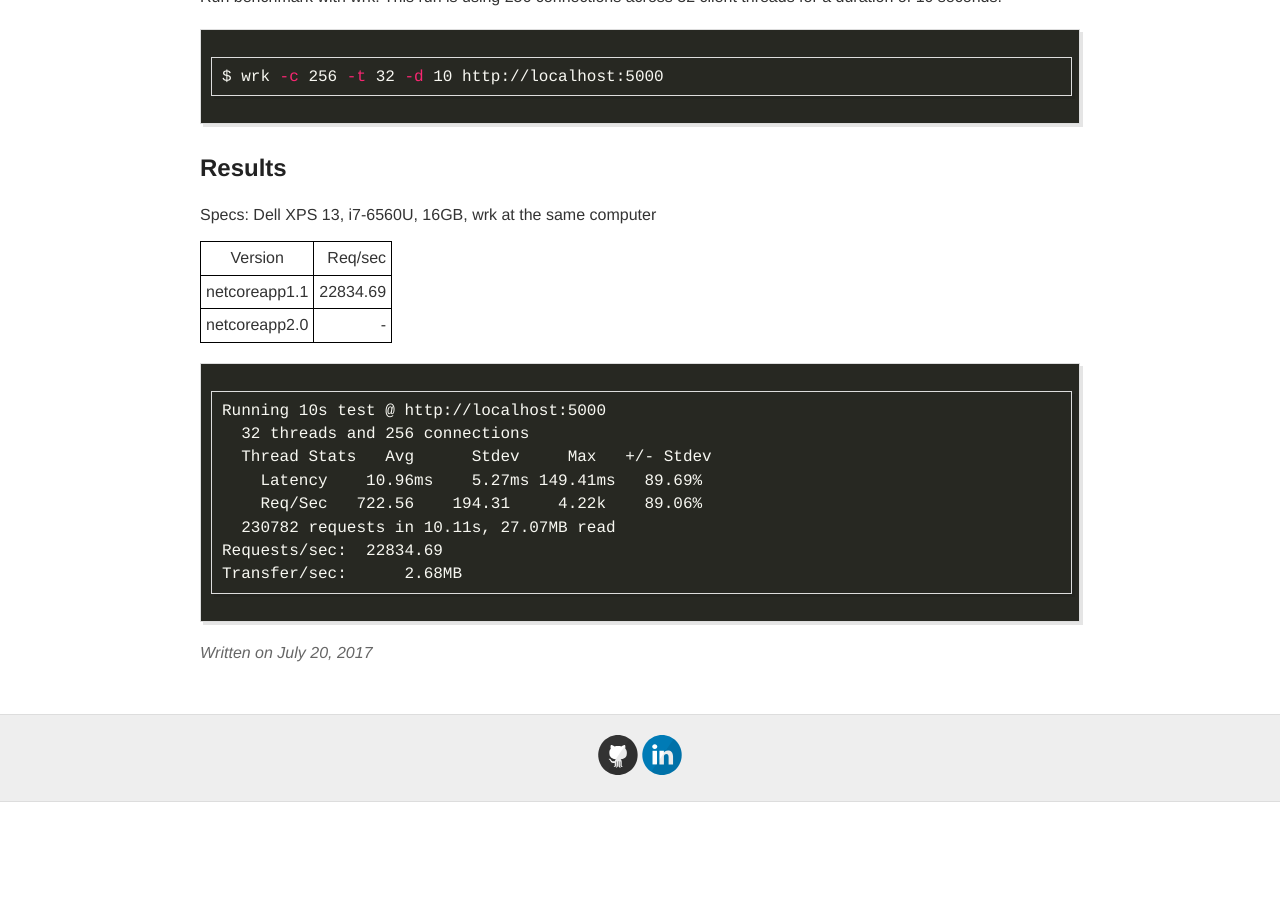
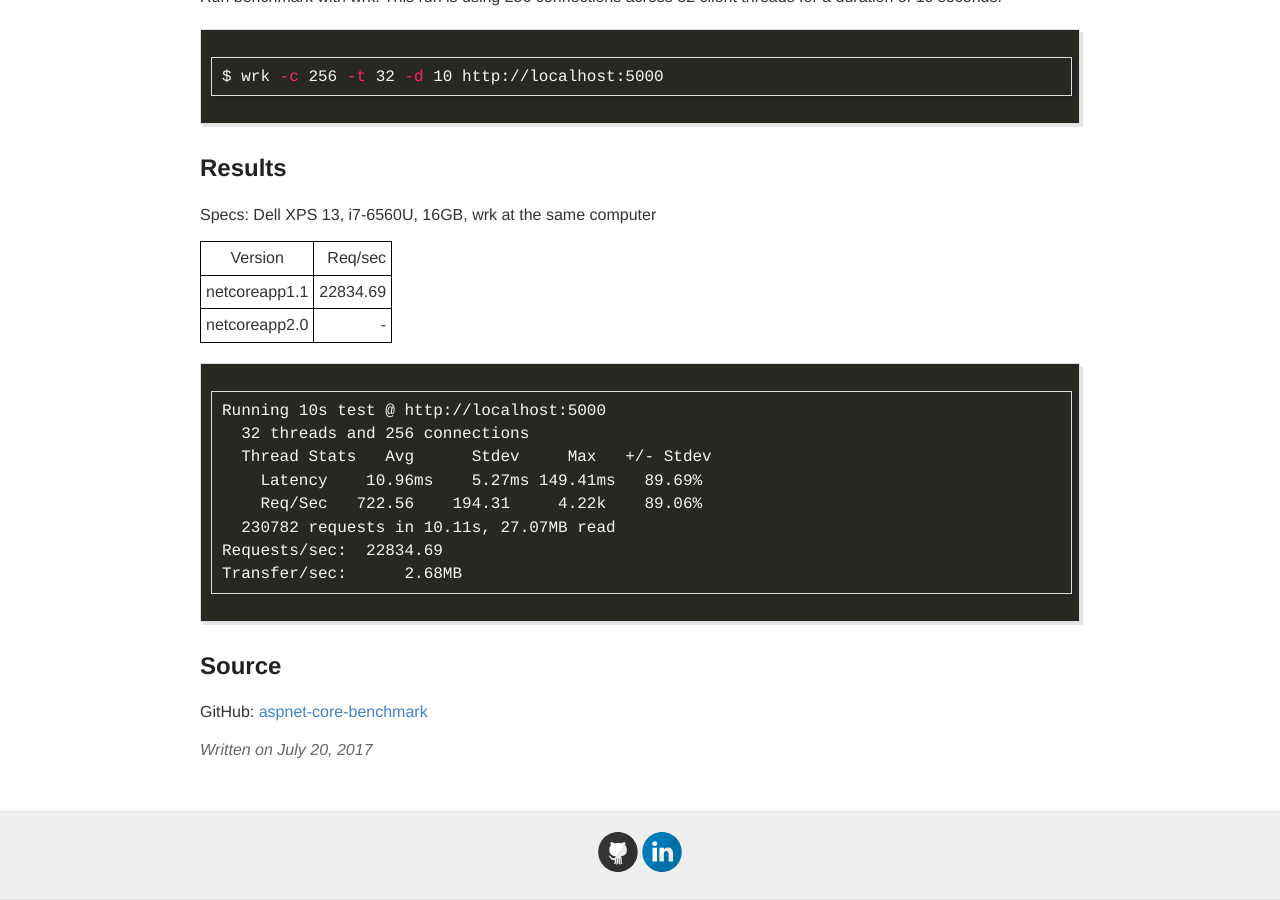
Before and after one commit to ttu/ttu.github.io, a Jekyll site: the page built from _posts/2017-7-20-aspnet-core-performance-tests-wrk.md, in a window 1280 px wide and 900 px high, scrolled down 1853 px. Built offline with Jekyll 4.4.1, drawn with Linux system fonts in a browser that asks for light colours; comment, search, counter and statistics services are not loaded; before the commit the page ends 2655 px from its top, so only the background shows below that.

Commit message:
Add repo link to performance post

````diff
--- a/_posts/2017-7-20-aspnet-core-performance-tests-wrk.md
+++ b/_posts/2017-7-20-aspnet-core-performance-tests-wrk.md
@@ -92,3 +92,7 @@ Running 10s test @ http://localhost:5000
 Requests/sec:  22834.69
 Transfer/sec:      2.68MB
 ```
+
+## Source
+
+GitHub: [aspnet-core-benchmark](https://github.com/ttu/aspnet-core-benchmark)
````
